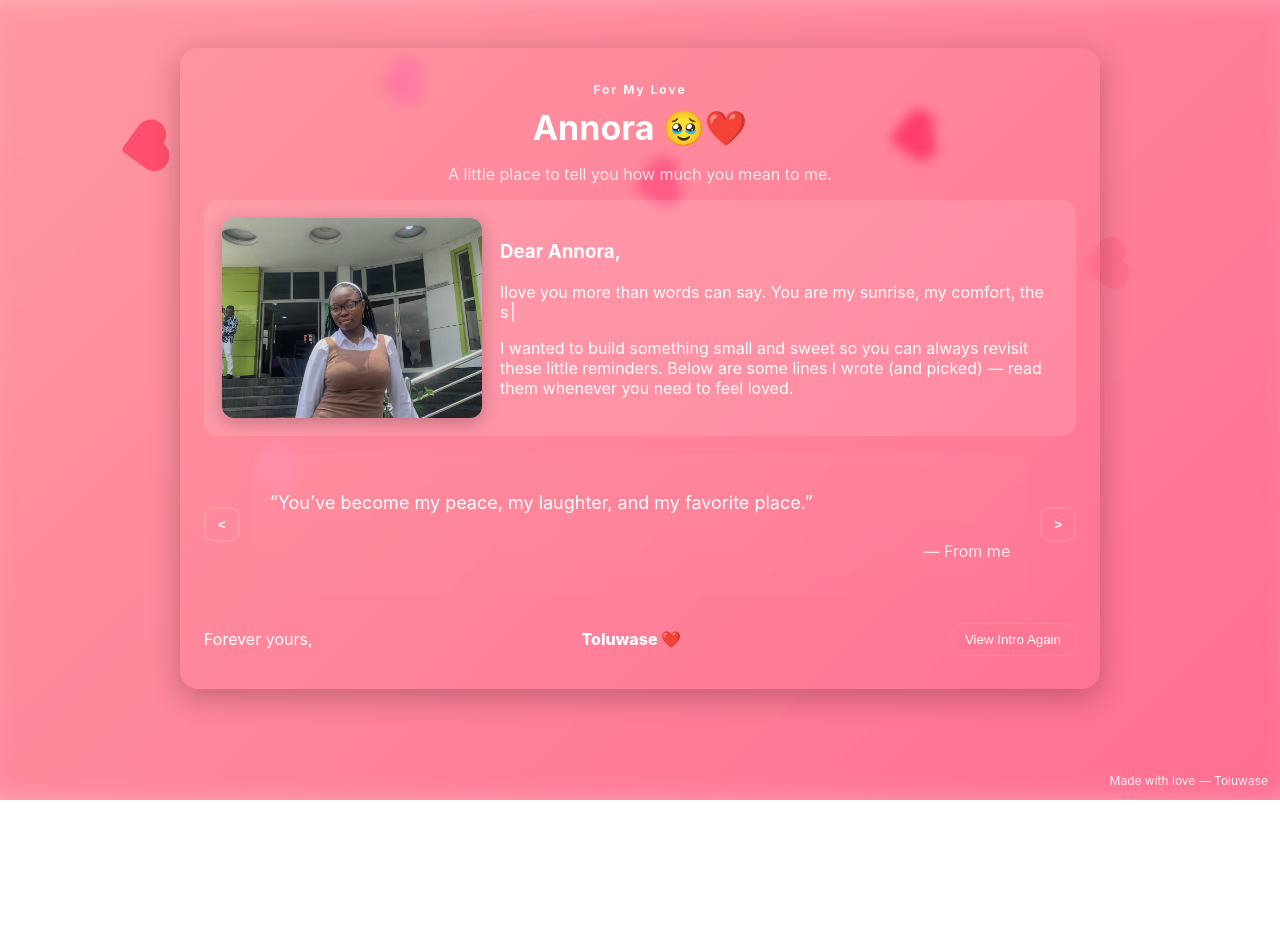
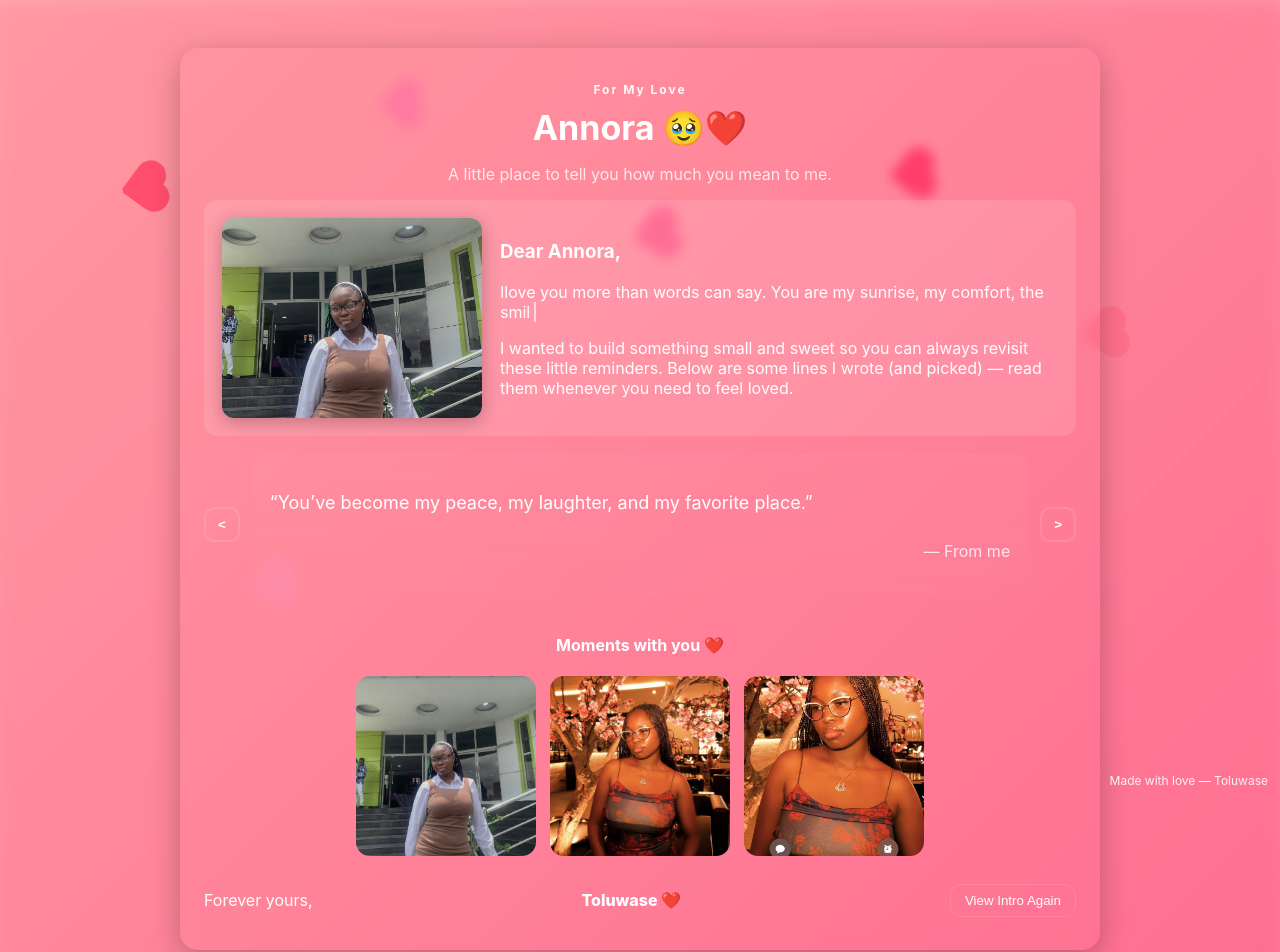
Before and after one commit to tolucodehub/for-my-love, a React (Vite) app: page / in a window 1280 px wide. Shown: the top 952 px of the page. Before the commit the page ends 800 px from the top, so only its background shows below. Built offline with nearby package versions, Linux system fonts and the light colour scheme.

Commit message:
Added gallery

```diff
--- a/src/App.jsx
+++ b/src/App.jsx
@@ -102,6 +102,15 @@ export default function App() {
             <button className="nav" onClick={()=> setIndex(i => (i+1) % MESSAGES.length)}>&gt;</button>
           </section>
 
+          <section className="photo-gallery">
+            <h4>Moments with you ❤️</h4>
+            <div className="gallery-grid">
+              <img src="/annora1.jpg" alt="Annora 1" />
+              <img src="/annora2.jpg" alt="Annora 2" />
+              <img src="/annora3.jpg" alt="Annora 3" />
+            </div>
+          </section>
+
           <footer className="footer">
             <p>Forever yours,</p>
             <p className="signature">{SIGN_NAME} ❤️</p>
--- a/src/styles.css
+++ b/src/styles.css
@@ -75,6 +75,31 @@ html,body,#root{height:100%;margin:0;font-family:Inter, ui-sans-serif, system-ui
 .card{flex:1;padding:18px;border-radius:12px;background:linear-gradient(180deg, rgba(255,255,255,0.03), rgba(255,255,255,0.01));min-height:90px;display:flex;flex-direction:column;justify-content:center}
 .quote{font-size:18px;line-height:1.4}
 .from{margin-top:8px;text-align:right}
+.photo-gallery {
+  text-align: center;
+  margin-top: 40px;
+}
+
+.gallery-grid {
+  display: flex;
+  flex-wrap: wrap;
+  justify-content: center;
+  gap: 14px;
+  margin-top: 14px;
+}
+
+.gallery-grid img {
+  width: 180px;
+  height: 180px;
+  object-fit: cover;
+  border-radius: 14px;
+  transition: transform 0.3s ease, box-shadow 0.3s ease;
+}
+
+.gallery-grid img:hover {
+  transform: scale(1.05);
+  box-shadow: 0 8px 25px rgba(255, 100, 140, 0.4);
+}
 
 /* footer */
 .footer{display:flex;align-items:center;justify-content:space-between;margin-top:18px;gap:12px}
```
